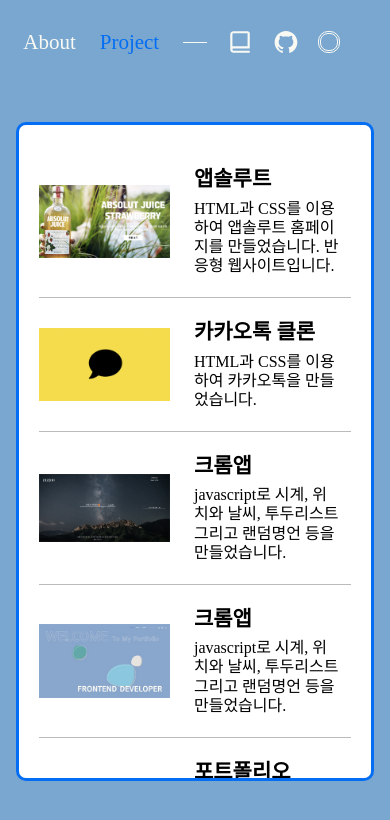
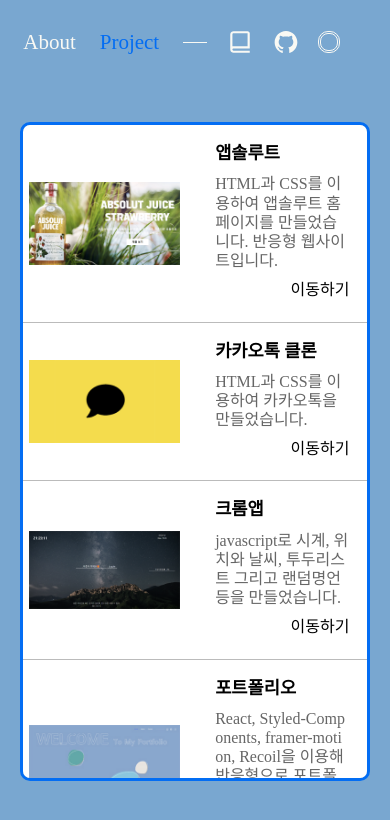
Before and after one commit to jiiiy0510o/portfolio, a React (Create React App) app: page /project in a window 390 px wide. Shown: the top 820 px of the page. Built offline with nearby package versions, Linux system fonts and the light colour scheme; a web font is replaced by a local one.

Commit message:
반응형 수정

```diff
--- a/src/components/Header.js
+++ b/src/components/Header.js
@@ -17,17 +17,15 @@
   color: ${(props) => props.theme.accentColor};
   position: fixed;
   top: 0;
-
-  @media screen and (max-width: 500px) {
-    width: 100%;
-  }
 `;
 const Item = styled.li`
   position: relative;
   padding: 0 20px;
+  @media screen and (max-width: 800px) {
+    padding: 0 16px;
+  }
   @media screen and (max-width: 500px) {
     right: -6%;
-    width: 100%;
     padding: 0 12px;
   }
 `;
--- a/src/routes/About.js
+++ b/src/routes/About.js
@@ -14,21 +14,24 @@
 `;
 const SideAbout = styled.aside`
   top: 7vh;
-  width: 30vw;
+  width: 32vw;
   height: 100%;
   display: flex;
   justify-content: center;
   align-items: center;
   flex-direction: column;
-  @media screen and (max-width: 500px) {
+  @media screen and (max-width: 1300px) {
+    width: 26vw;
+  }
+  @media screen and (max-width: 1000px) {
     display: none;
   }
 `;
 
 const LineBox = styled.div`
   position: relative;
-  width: 56vw;
-  height: 76vh;
+  width: 68vw;
+  height: 84vh;
   padding: 20px 32px;
   border: 1px solid ${(props) => props.theme.accentColor};
   margin: 55px 30px;
@@ -37,10 +40,15 @@
     transition: all 5s;
     border-radius: 58% 52% 36% 60%/ 56% 42% 42% 50%;
   }
+  @media screen and (max-width: 1000px) {
+    width: 96vw;
+    height: 68vh;
+    margin: 0 auto;
+    padding: 10px;
+  }
   @media screen and (max-width: 500px) {
-    width: 98vw;
-    margin: 0 auto;
-    padding: 16px;
+    height: 58vh;
+    padding: 10px;
   }
 `;
 const TwoLineBox = styled.div`
@@ -86,24 +94,49 @@
   color: ${(props) => props.theme.accentColor};
   font-family: "BinggraeMelona-Bold";
   font-size: 5vw;
+  @media screen and (max-width: 1300px) {
+    font-size: 4vw;
+  }
   @media screen and (max-width: 500px) {
     display: none;
   }
 `;
+const AboutMeReflect = styled.div`
+  position: absolute;
+  left: 3vw;
+  top: 16vh;
+  opacity: 0.2;
+  height: 6.5vh;
+  color: ${(props) => props.theme.accentColor};
+  font-family: "BinggraeMelona-Bold";
+  font-size: 5vw;
+  transform: rotateX(180deg);
+  @media screen and (max-width: 1800px) {
+    display: none;
+  }
+`;
 const Text = styled.p`
-  padding: 60px 120px;
-  font-size: 1.1rem;
+  padding: 30px 120px;
+  font-size: 1.3rem;
   color: ${(props) => props.theme.bgColor};
   line-height: 1.68;
+  @media screen and (max-width: 1200px) {
+    padding: 30 36px;
+    font-size: 1.13rem;
+  }
+  @media screen and (max-width: 660px) {
+    padding: 0 38px;
+    font-size: 1.06rem;
+  }
   @media screen and (max-width: 500px) {
-    padding: 0 46px;
-    font-size: 1.05rem;
+    padding: 0 36px;
+    font-size: 1.02rem;
   }
 `;
 const Img = styled.img`
   width: 140px;
   height: 180px;
-  @media screen and (max-width: 500px) {
+  @media screen and (max-width: 660px) {
     display: none;
   }
 `;
@@ -113,7 +146,7 @@
     <Wrapper>
       <SideAbout>
         <AboutMe>ABOUT ME</AboutMe>
-        <AboutMe style={{ top: "16vh", opacity: "0.2", transform: "rotateX(180deg)" }}>ABOUT ME</AboutMe>
+        <AboutMeReflect>ABOUT ME</AboutMeReflect>
       </SideAbout>
       <LineBox>
         <StoryBox>
--- a/src/routes/Home.js
+++ b/src/routes/Home.js
@@ -18,8 +18,13 @@
   height: 86vh;
   overflow: hidden;
   bottom: -3%;
+  @media screen and (max-width: 800px) {
+    margin-top: 4vh;
+    width: 96vw;
+  }
   @media screen and (max-width: 500px) {
-    height: 86vh;
+    margin-top: 4vh;
+    width: 98vw;
   }
 `;
 const Big = styled(motion.div)`
@@ -99,6 +104,7 @@
 `;
 const Small = styled(motion.div)`
   position: absolute;
+  z-index: 99;
   top: 40%;
   left: 70%;
   width: 150px;
@@ -132,12 +138,19 @@
   -webkit-text-stroke-width: 1px;
   -webkit-text-stroke-color: ${(props) => props.theme.accentColor};
   color: transparent;
+  @media screen and (max-width: 800px) {
+    font-size: 15vw;
+  }
   @media screen and (max-width: 500px) {
     font-size: 14vw;
   }
 `;
 const To = styled.span`
   font-size: 5vw;
+  @media screen and (max-width: 800px) {
+    display: block;
+    font-size: 10vw;
+  }
   @media screen and (max-width: 500px) {
     font-size: 10vw;
     display: block;
@@ -151,6 +164,10 @@
   font-family: "BinggraeMelona-Bold";
   font-size: 6vw;
   color: ${(props) => props.theme.accentColor};
+  @media screen and (max-width: 800px) {
+    text-align: end;
+    font-size: 11vw;
+  }
   @media screen and (max-width: 500px) {
     text-align: end;
     font-size: 13vw;
--- a/src/routes/Project.js
+++ b/src/routes/Project.js
@@ -8,7 +8,10 @@
 const Wrapper = styled.div`
   position: relative;
   top: 7vh;
+  width: 100vw;
   height: 93vh;
+  padding: 20px;
+  margin: 0 auto;
   background: ${(props) => props.theme.bgColor};
   display: flex;
   justify-content: center;
@@ -16,19 +19,22 @@
 `;
 const SideAbout = styled.aside`
   top: 7vh;
-  width: 30vw;
+  width: 32vw;
+  height: 100%;
   display: flex;
   justify-content: center;
   align-items: center;
   flex-direction: column;
-  @media screen and (max-width: 500px) {
+  @media screen and (max-width: 1300px) {
+    width: 26vw;
+  }
+  @media screen and (max-width: 1000px) {
     display: none;
   }
 `;
 const MainBox = styled.div`
-  width: 60vw;
+  width: 68vw;
   height: 72vh;
-  padding: 20px;
   background-color: #ffffff;
   border: 3px solid #036df3;
   overflow-y: auto;
@@ -39,8 +45,13 @@
   }
   &::-webkit-scrollbar-thumb {
     width: 12px;
-    background-color: #79a7d0;
+    background-color: ${(props) => props.theme.accentColor};
     border-radius: 6px;
+    border: 1px solid #333;
+  }
+  @media screen and (max-width: 1000px) {
+    width: 94vw;
+    height: 78vh;
   }
   @media screen and (max-width: 500px) {
     width: 92vw;
@@ -55,25 +66,53 @@
   color: ${(props) => props.theme.accentColor};
   font-family: "BinggraeMelona-Bold";
   font-size: 5vw;
+  @media screen and (max-width: 1300px) {
+    font-size: 4.5vw;
+  }
+  @media screen and (max-width: 500px) {
+    display: none;
+  }
 `;
-
+const ProjectTitleReflect = styled.div`
+  position: absolute;
+  left: 3vw;
+  top: 16vh;
+  opacity: 0.2;
+  height: 6.5vh;
+  color: ${(props) => props.theme.accentColor};
+  font-family: "BinggraeMelona-Bold";
+  font-size: 5vw;
+  transform: rotateX(180deg);
+  @media screen and (max-width: 1800px) {
+    display: none;
+  }
+`;
 const ProjectBox = styled.div`
+  display: flex;
+  justify-content: space-around;
+  align-items: center;
   &:last-child {
     border-bottom: none;
   }
   border-bottom: 1px solid #bbb;
   width: 100%;
   @media screen and (max-width: 500px) {
-    padding: 22px 0;
+    padding: 12px 0;
   }
 `;
 const A = styled.a`
-  display: flex;
-  justify-content: flex-start;
-  align-items: center;
+  padding: 10px 0;
+  text-align: end;
+  font-size: 1.2rem;
+  @media screen and (max-width: 500px) {
+    font-size: 1rem;
+  }
+  &:hover {
+    color: #036df3;
+  }
 `;
 const Img = styled.img`
-  width: 42%;
+  width: 44%;
   height: 56%;
   padding: 16px 0;
   @media screen and (max-width: 500px) {
@@ -82,20 +121,39 @@
   }
 `;
 const Description = styled.div`
+  width: 46%;
   display: flex;
-  justify-content: space-around;
+  justify-content: center;
   flex-direction: column;
   word-break: break-all;
   padding: 0 12px;
 `;
-const Title = styled.h4``;
-
-const Text = styled.p`
-  padding: 6px;
-  font-size: 16px;
+const Title = styled.h3`
+  @media screen and (max-width: 1000px) {
+    padding: 10px 0;
+    margin-top: 6px;
+    font-size: 1.2rem;
+  }
   @media screen and (max-width: 500px) {
     padding: 0;
     margin-top: 6px;
+    font-size: 1.1rem;
+  }
+`;
+
+const Text = styled.p`
+  padding: 12px 0;
+  font-size: 1.2rem;
+  color: #666;
+  @media screen and (max-width: 1000px) {
+    padding: 0;
+    margin-top: 8px;
+    font-size: 1.1rem;
+  }
+  @media screen and (max-width: 500px) {
+    padding: 0;
+    margin-top: 10px;
+    font-size: 1rem;
   }
 `;
 
@@ -104,63 +162,60 @@
     <Wrapper>
       <SideAbout>
         <ProjectTitle>PROJECT</ProjectTitle>
-        <ProjectTitle style={{ top: "16vh", opacity: "0.2", transform: "rotateX(180deg)" }}>PROJECT</ProjectTitle>
+        <ProjectTitleReflect>PROJECT</ProjectTitleReflect>
       </SideAbout>
       <MainBox>
         <ProjectBox>
-          <A href="https://jiiiy0510o.github.io/Absolut/" target="_blank" rel="noreferrer">
           <Img src={Absolut} alt="thumbnail"></Img>
           <Description>
             <Title>앱솔루트</Title>
             <Text>HTML과 CSS를 이용하여 앱솔루트 홈페이지를 만들었습니다. 반응형 웹사이트입니다. </Text>
+            <A href="https://jiiiy0510o.github.io/Absolut/" target="_blank" rel="noreferrer">
+              이동하기
+            </A>
           </Description>
-          </A>
         </ProjectBox>
         <ProjectBox>
-          <A href="https://jiiiy0510o.github.io/kokoa-clone-2022/" target="_blank" rel="noreferrer">
           <Img src={KoKoa} alt="thumbnail"></Img>
           <Description>
             <Title>카카오톡 클론</Title>
             <Text>HTML과 CSS를 이용하여 카카오톡을 만들었습니다. </Text>
+            <A href="https://jiiiy0510o.github.io/kokoa-clone-2022/" target="_blank" rel="noreferrer">
+              이동하기
+            </A>
           </Description>
-          </A>
         </ProjectBox>
         <ProjectBox>
-          <A href="https://jiiiy0510o.github.io/chrome-2022/" target="_blank" rel="noreferrer">
           <Img src={Chrome} alt="thumbnail"></Img>
           <Description>
             <Title>크롬앱</Title>
-              <Text> javascript로 시계, 위치와 날씨, 투두리스트 그리고 랜덤명언 등을 만들었습니다. </Text>
+            <Text>javascript로 시계, 위치와 날씨, 투두리스트 그리고 랜덤명언 등을 만들었습니다. </Text>
+            <A href="https://jiiiy0510o.github.io/chrome-2022/" target="_blank" rel="noreferrer">
+              이동하기
+            </A>
           </Description>
-          </A>
         </ProjectBox>
         <ProjectBox>
-          <A href="https://jiiiy0510o.github.io/chrome-2022/">
           <Img src={Port} alt="thumbnail"></Img>
           <Description>
-              <Title>크롬앱</Title>
-              <Text> javascript로 시계, 위치와 날씨, 투두리스트 그리고 랜덤명언 등을 만들었습니다. </Text>
+            <Title>포트폴리오</Title>
+            <Text>
+              React, Styled-Components, framer-motion, Recoil을 이용해 반응형으로 포트폴리오 웹페이지를 만들었습니다.
+            </Text>
+            <A href="https://jiiiy0510o.github.io/chrome-2022/" target="_blank" rel="noreferrer">
+              이동하기
+            </A>
           </Description>
-          </A>
         </ProjectBox>
         <ProjectBox>
-          <A href="https://jiiiy0510o.github.io/chrome-2022/">
-            <Img src={Port} alt="thumbnail"></Img>
-            <Description>
-              <Title> 포트폴리오</Title>
-              <Text> React, Styled-Components, framer-motion, Recoil을 이용해 포트폴리오를 만들었습니다. </Text>
-            </Description>
-          </A>
-        </ProjectBox>
-        <ProjectBox>
-          <A href="https://expo.dev/@jiiiy0510o/simpletodo">
           <Img src={ToDo} alt="thumbnail"></Img>
           <Description>
             <Title>리액트 네이티브 ToDo</Title>
-              <Text> Expo Go를 이용하여 ReactNative로 ToDo를 만들었고, 생성, 추가, 삭제, 저장이 가능합니다. </Text>
-              <Text>QR코드로 이동하기</Text>
+            <Text>Expo Go를 이용하여 ReactNative로 ToDo를 만들었고, 생성, 추가, 삭제, 저장이 가능합니다.</Text>
+            <A href="https://expo.dev/@jiiiy0510o/simpletodo" target="_blank" rel="noreferrer">
+              QR코드로 이동하기
+            </A>
           </Description>
-          </A>
         </ProjectBox>
       </MainBox>
     </Wrapper>
```
Lines whose indentation alone changed are shown as unchanged.
